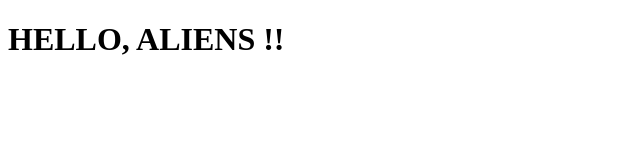
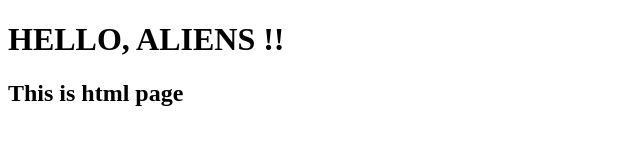
Before and after one commit to Arcticghost/labtask, a plain HTML site: page hello.html in a window 1280 px wide. Shown: the whole page, without its empty margins (0-640 px from the left). Drawn offline with Linux system fonts and the light colour scheme.

Commit message:
update hello.html
added one more line

```diff
--- a/hello.html
+++ b/hello.html
@@ -8,5 +8,6 @@
 </head>
 <body>
     <h1>HELLO, ALIENS !!</h1>
+    <h2>This is html page</h2>
 </body>
 </html>
```
